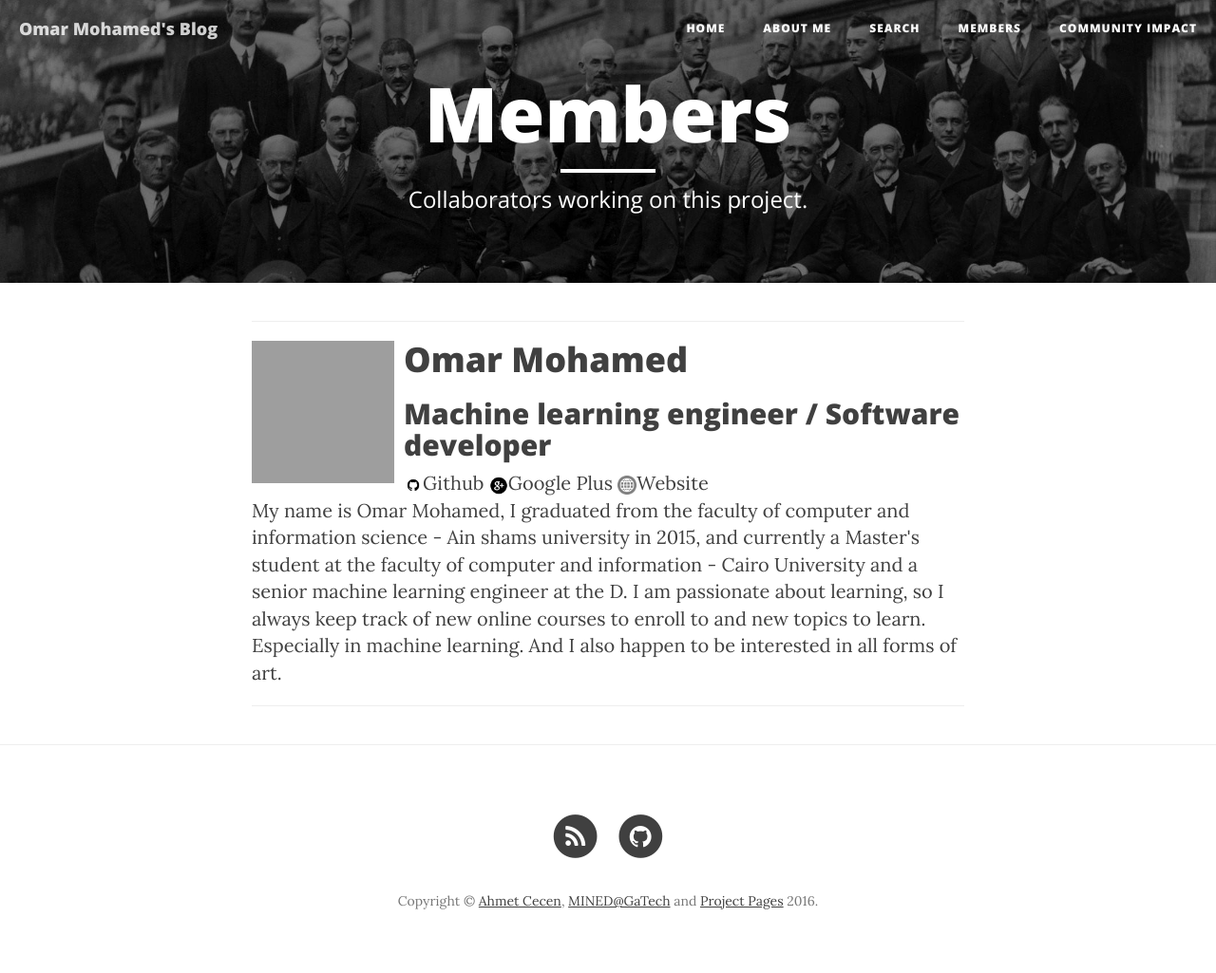
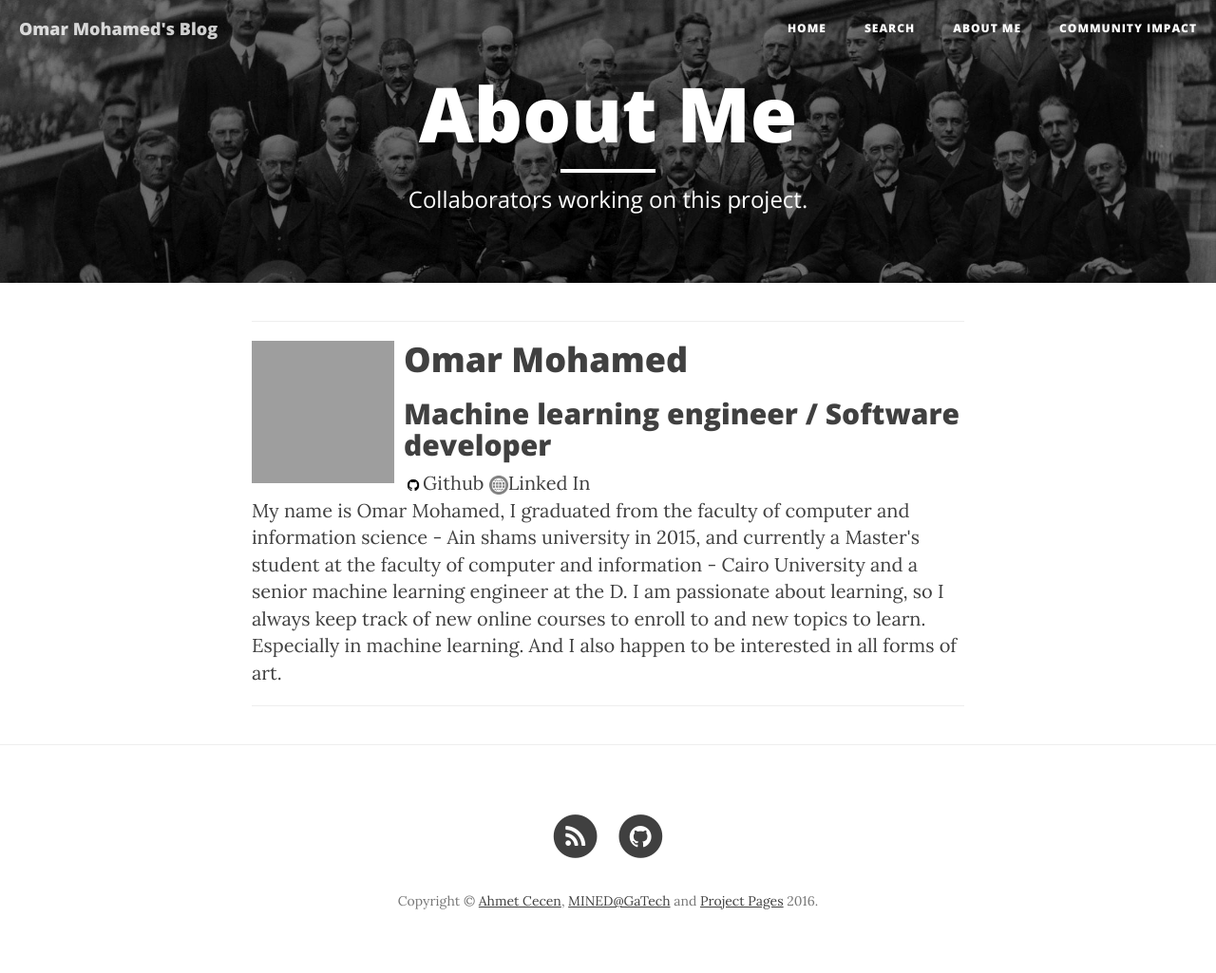
Before and after one commit to omar-mohamed/omar-mohamed.github.io, a Jekyll site: the page built from members.html, in a window 1280 px wide. Shown: the whole page at 95% size. Built offline with Jekyll 4.4.1, drawn with Linux system fonts in a browser that asks for light colours; nearby versions of some CDN libraries; grey boxes are pictures that could not be loaded.

Commit message:
-modified about me

```diff
--- a/members.html
+++ b/members.html
@@ -1,6 +1,6 @@
 ---
 layout: page
-title: "Members"
+title: "About Me"
 description: "Collaborators working on this project."
 header-img: "img/home-bg.jpg"
 ---
@@ -17,11 +17,11 @@ header-img: "img/home-bg.jpg"
 	{% if member.github %}
 	<span class="social-share-googleplus"><a href="https://github.com/{{ member.github }}" title="Github"><img src="{{ "/img/icons/github-icon.png" | prepend: site.baseurl }}" style="height:20px">Github</a></span>
 	{% endif %}
-	{% if member.gplus %}
-	<span class="social-share-googleplus"><a href="{{ member.gplus }}" title="Google Plus"><img src="{{ "/img/icons/gplus-icon.png" | prepend: site.baseurl }}" style="height:20px">Google Plus</a></span>
+	{% if member.email %}
+	<span class="social-share-gmail"><a href="{{ member.email }}" title="Email"><img src="{{ "/img/icons/gplus-icon.png" | prepend: site.baseurl }}" style="height:20px">Email</a></span>
 	{% endif %}
 	{% if member.url %}
-	<span class="social-share-googleplus"><a href="{{ member.url }}" title="Google Plus"><img src="{{ "/img/icons/url-icon.png"| prepend: site.baseurl }}" style="height:20px">Website</a></span>
+	<span class="social-share-linkedin"><a href="{{ member.url }}" title="Linked In"><img src="{{ "/img/icons/url-icon.png"| prepend: site.baseurl }}" style="height:20px">Linked In</a></span>
 	{% endif %}
 
 	</br>
```
Also changed, not shown: about.md (deleted, +0 -10 lines).
